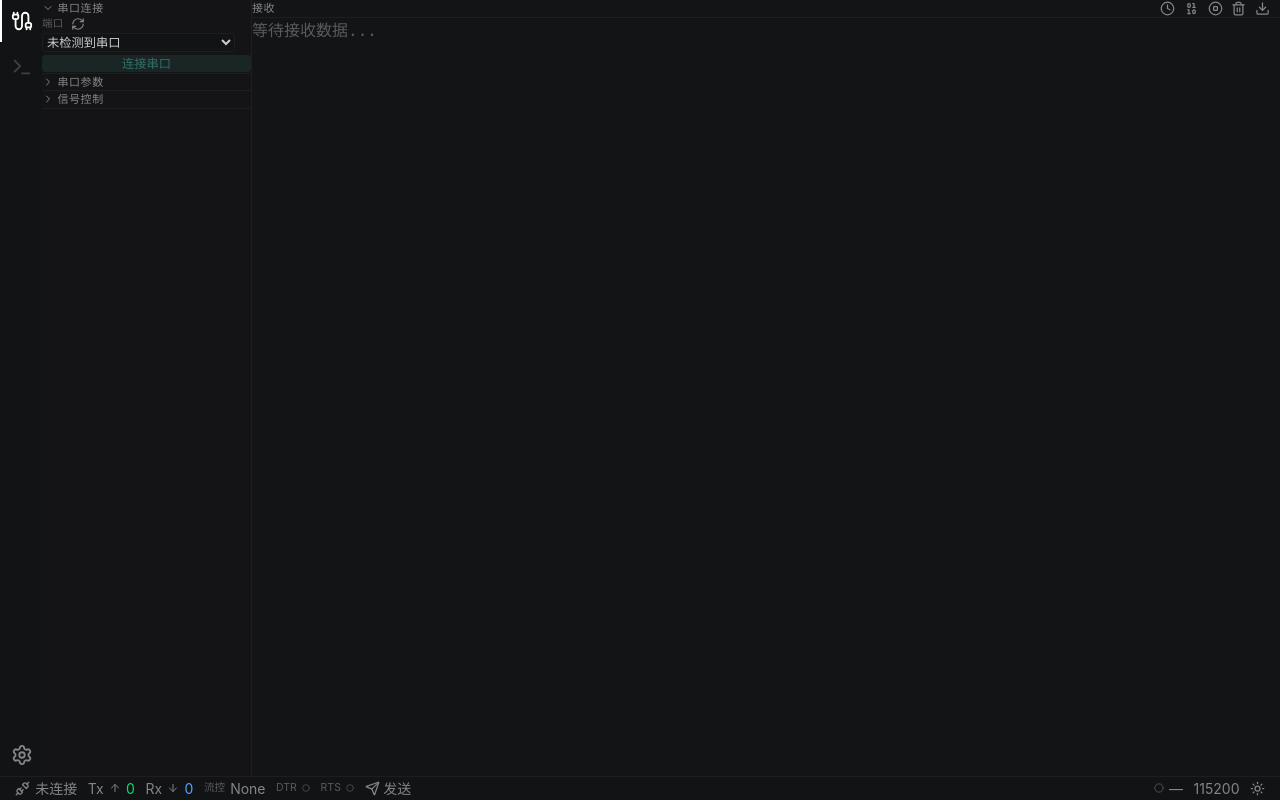
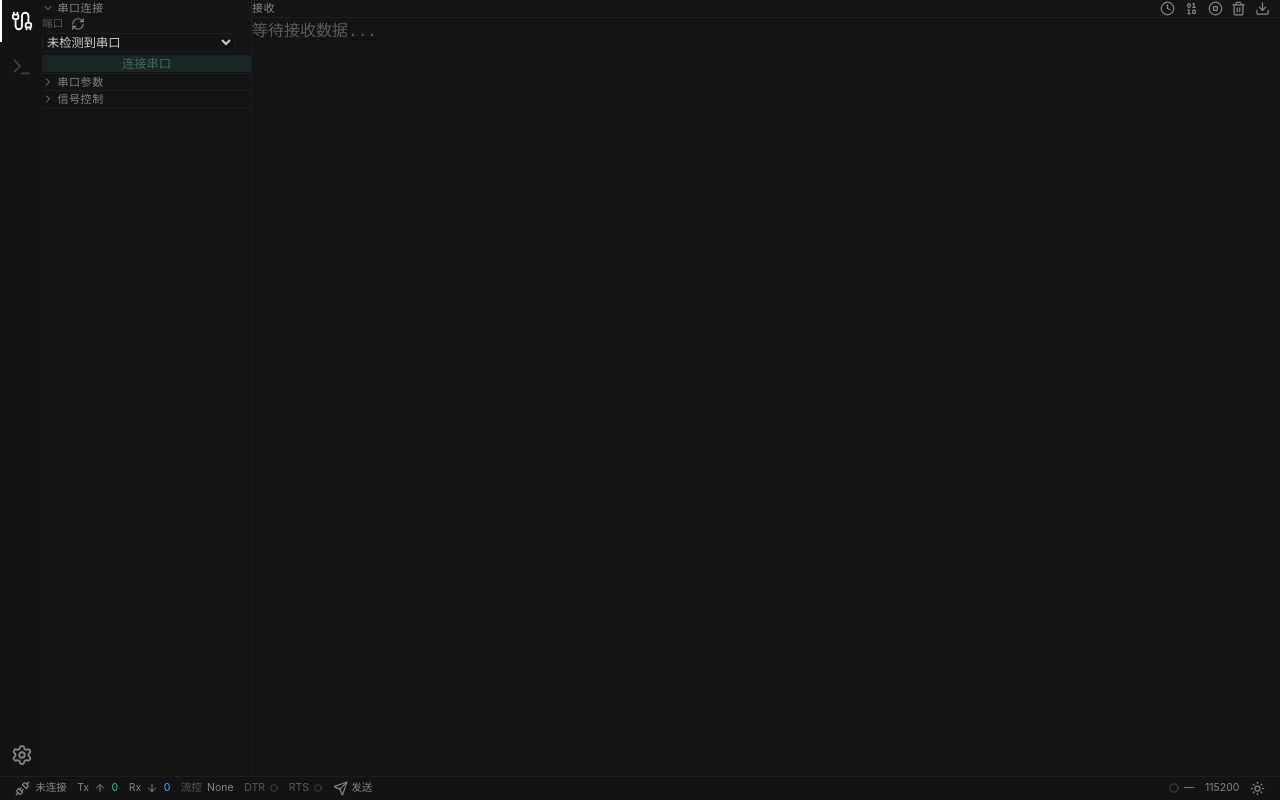
Before and after one commit to bit-dots/NovaTerm, a React (Vite) app: page / in a window 1280 px wide. Built offline with nearby package versions, Linux system fonts and the light colour scheme.

Commit message:
🦄 refactor(StatusBar): 调整文本样式，将字体大小改为12px

```diff
--- a/src/components/StatusBar.tsx
+++ b/src/components/StatusBar.tsx
@@ -41,7 +41,7 @@ export default function StatusBar({
 
   return (
     <div
-      className="flex h-7 items-center gap-3 border-t border-border bg-panel text-base text-text-secondary"
+      className="flex h-7 items-center gap-3 border-t border-border bg-panel text-xs text-text-secondary"
       style={{ paddingLeft: 15, paddingRight: 15 }}
     >
       <div className="flex items-center gap-1.5">
```
